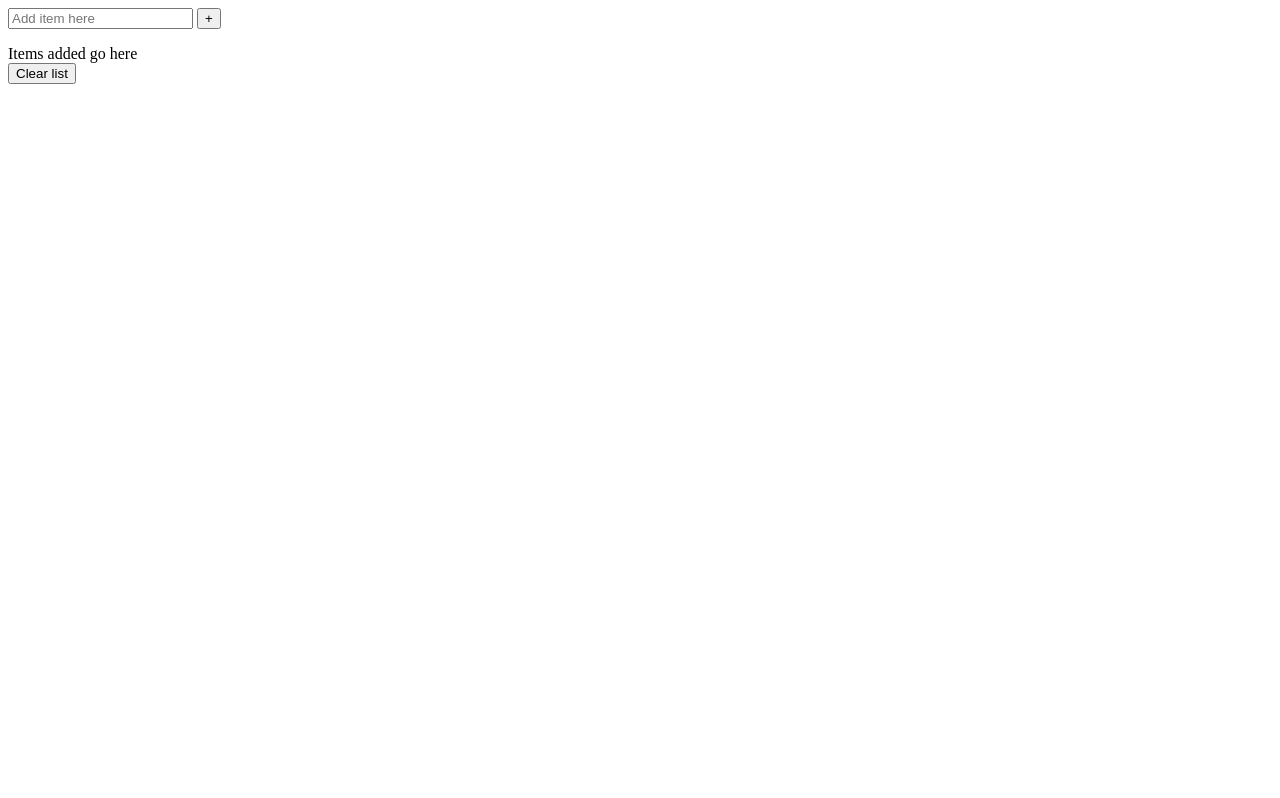
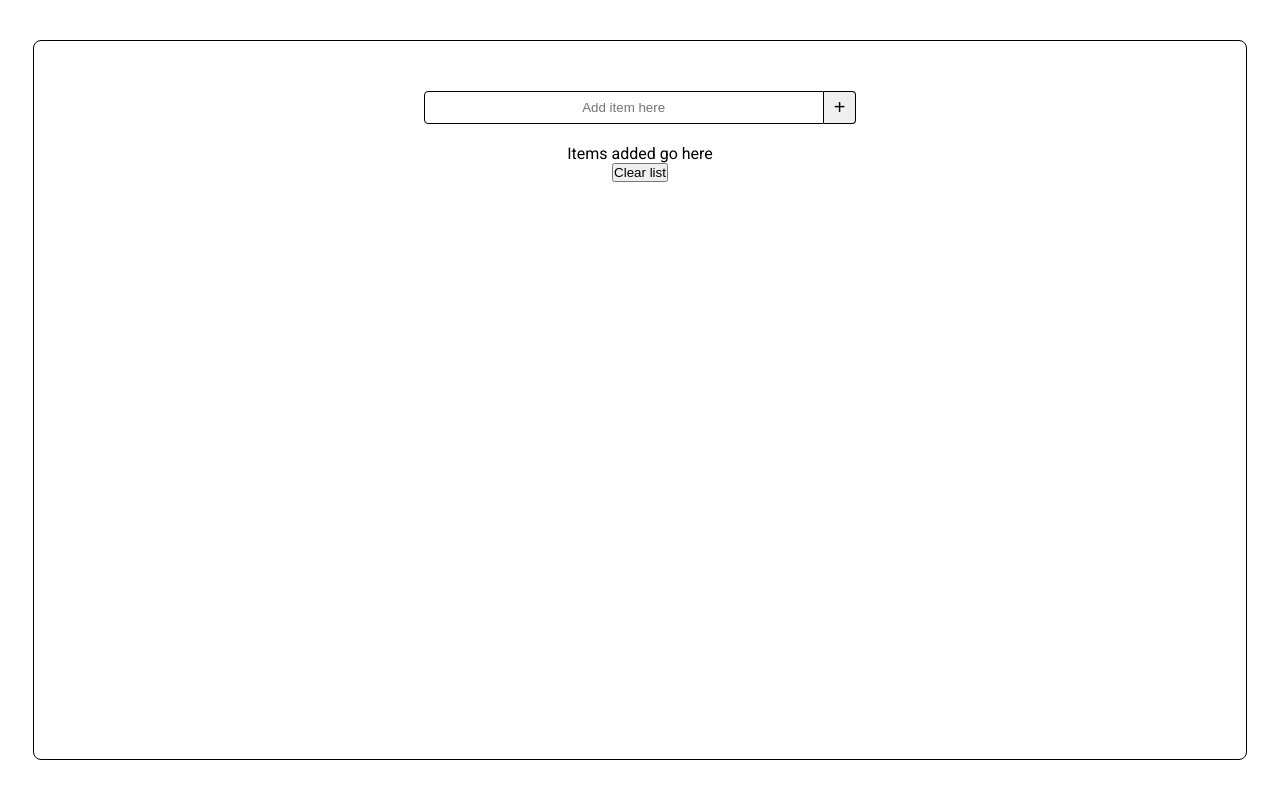
Before and after one commit to jungjungie/grocery-checklist, a plain HTML site: page index.html in a window 1280 px wide. Drawn offline with Linux system fonts and the light colour scheme.

Commit message:
edited css

```diff
--- a/index.html
+++ b/index.html
@@ -1,11 +1,21 @@
 <html lang="en">
+
 <head>
     <meta charset="UTF-8">
     <meta name="viewport" content="width=device-width, initial-scale=1.0">
     <title>Grocery Checklist</title>
+
+    <!-- Google Fonts -->
+    <link rel="preconnect" href="https://fonts.gstatic.com">
+    <link href="https://fonts.googleapis.com/css2?family=Roboto:wght@300;400;500;700&display=swap" rel="stylesheet">
+
+    <!-- CSS -->
+    <link href="style.css" rel="stylesheet" type="text/css" />
 </head>
+
 <body>
-    <form>
+    <div class="container">
+        <form id="grocery-form">
             <input type="text" placeholder="Add item here" />
             <button>+</button>
         </form>
@@ -15,7 +25,10 @@
         </div>
 
         <button>Clear list</button>
+    </div>
+
     <!-- JavaScript file -->
     <script type="text/javascript" src="script.js"></script>
 </body>
+
 </html>
--- a/style.css
+++ b/style.css
@@ -0,0 +1,45 @@
+/* General */
+* {
+    margin: 0;
+    padding: 0;
+}
+
+body {
+    display: flex;
+    justify-content: center;
+    padding: 40px 0;
+    text-align: center;
+    font-family: 'Roboto', sans-serif;
+    font-size: 16px;
+}
+
+.container {
+    width: 90%;
+    padding: 30px;
+    border: 1px solid black;
+    border-radius: 8px;
+}
+
+/* Grocery form to add items */
+#grocery-form {
+    padding: 20px;
+    display: flex;
+    justify-content: center;
+    align-items: center;
+}
+
+#grocery-form input {
+    padding: 8px;
+    width: 400px;
+    text-align: center;
+    border-radius: 4px 0px 0px 4px;
+    border: 1px solid black;
+}
+
+#grocery-form button {
+    font-size: 20px;
+    padding: 4px 10px;
+    border-radius: 0px 4px 4px 0px;
+    border: 1px solid black;
+    border-left: none;
+}
```
Lines whose indentation alone changed are shown as unchanged.
